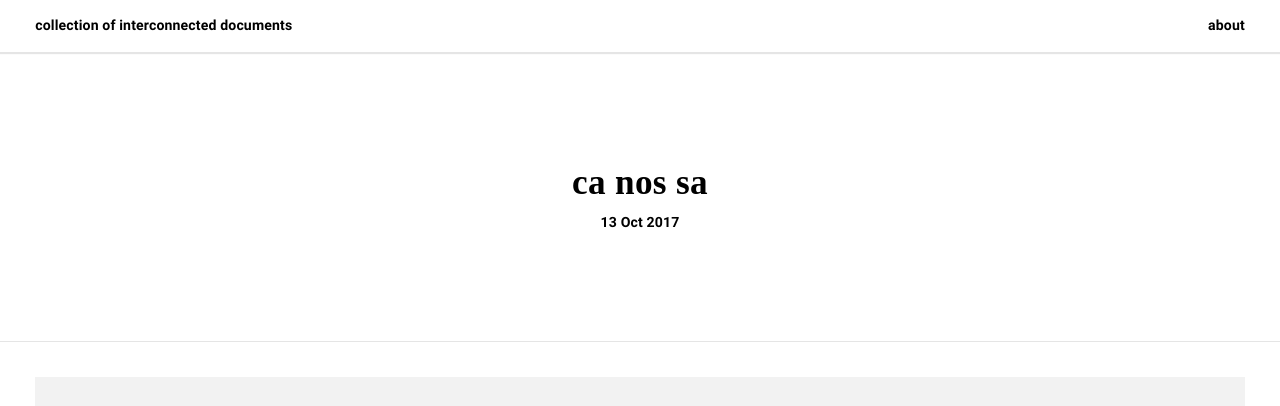
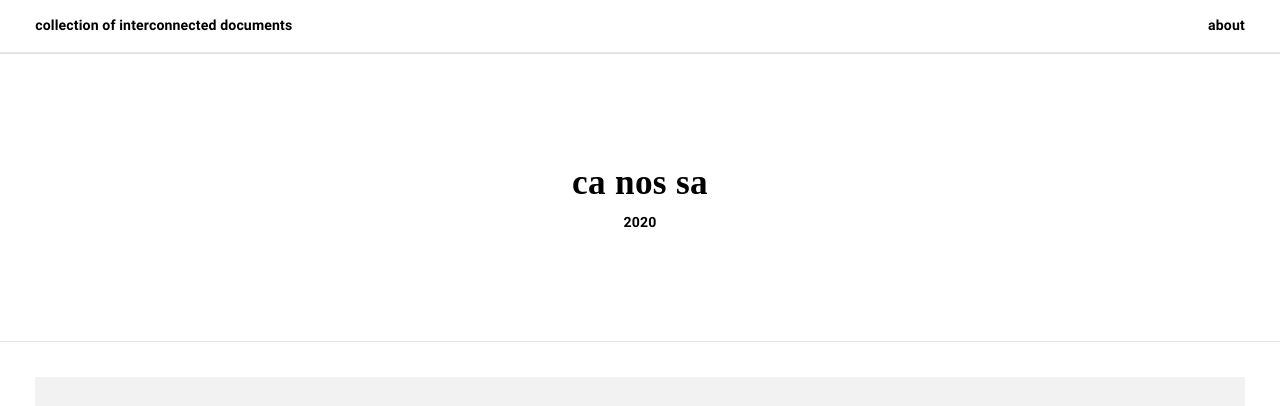
Before and after one commit to jxpedro/jxpedro.github.io, a Jekyll site: the page built from _posts/2020-01-01-ca-nos-sa.markdown, in a window 1280 px wide and 900 px high. Shown: the top 406 px of the window. Built offline with Jekyll 4.4.1, drawn with Linux system fonts in a browser that asks for light colours; some web fonts are replaced.

Commit message:
another beta change relate with date format

```diff
--- a/_config.yml
+++ b/_config.yml
@@ -38,7 +38,7 @@ pagination:
   debug: false
   per_page: 12
   permalink: '/page/:num/'
-  title: ':title'
+  title: ':'
   limit: 0
   sort_field: 'date'
   sort_reverse: true
@@ -69,7 +69,6 @@ compress_html:
 exclude:
   - node_modules
   - .DS_Store
-  - barber.jpg
   - Gemfile
   - Gemfile.lock
   - gulpfile.js
--- a/_layouts/post.html
+++ b/_layouts/post.html
@@ -7,7 +7,7 @@ layout: default
       <div class="grid-small">
         <h2 itemprop="name headline">{{ page.title }}</h2>
 
-        <time class="post__date" datetime="{{ page.date | date_to_xmlschema }}" itemprop="datePublished">{{ page.date | date: "%-d %b %Y" }}</time>
+        <time class="post__date" datetime="{{ page.date | date_to_xmlschema }}" itemprop="datePublished">{{ page.date | date: "%Y" }}</time>
       </div>
     </div>
 
--- a/_posts/2017-10-10-analog-time-tellers.markdown
+++ b/_posts/2020-01-01-analog-time-tellers.markdown
@@ -1,7 +1,7 @@
 ---
 layout: post
 title: "analog time tellers"
-date: 2017-10-10
+date: 2020-01-01
 description:
 image: /assets/images/icons_web_b.png
 author: jxpedro
--- a/_posts/2017-10-13-ca-nos-sa.markdown
+++ b/_posts/2020-01-01-ca-nos-sa.markdown
@@ -1,7 +1,7 @@
 ---
 layout: post
 title: "ca nos sa"
-date: 2017-10-13
+date: 2020-01-01
 description:
 image: /assets/images/icons_web_c.png
 author: jxpedro
--- a/_posts/2017-10-09-on-the-passing-of-time.markdown
+++ b/_posts/2020-01-01-on-the-passing-of-time.markdown
@@ -1,7 +1,7 @@
 ---
 layout: post
 title: "on the passing of time"
-date: 2017-10-09
+date: 2020-01-01
 description:
 image: /assets/images/icons_web_a.png
 author: jxpedro
```
Also changed, not shown: 13 other files.
